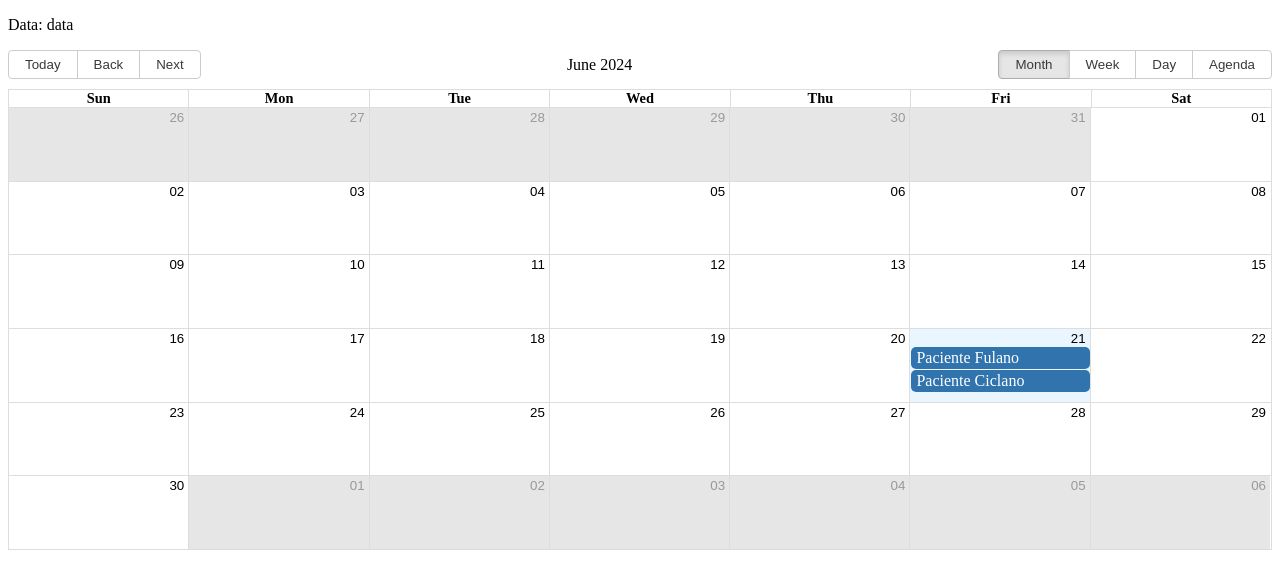
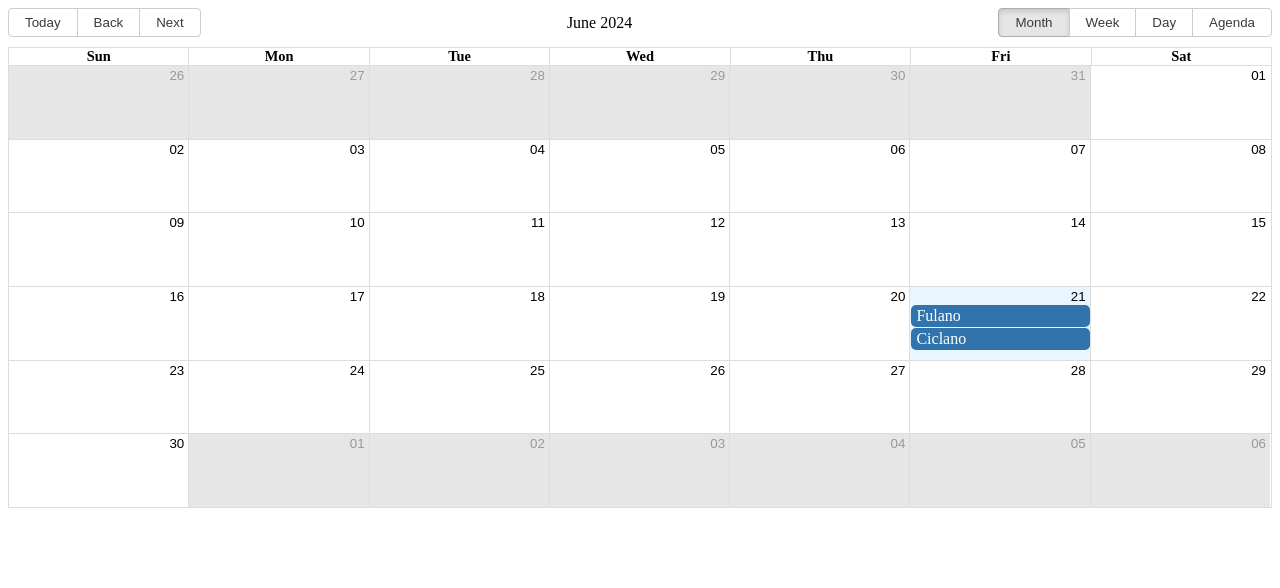
Before and after one commit to HumbertoFox/projeto-5-react, a Next.js app: page / in a window 1280 px wide. Shown: the top 588 px of the page. Built offline with nearby package versions, Linux system fonts and the light colour scheme.

Commit message:
update layaut pages

```diff
--- a/src/app/layout.tsx
+++ b/src/app/layout.tsx
@@ -11,9 +11,9 @@ export const metadata: Metadata = {
 
 export default function RootLayout({
   children,
-}: Readonly<{
+}: {
   children: React.ReactNode;
-}>) {
+}) {
   return (
     <html lang="en">
       <body className={inter.className}>{children}</body>
--- a/src/components/events.ts
+++ b/src/components/events.ts
@@ -3,19 +3,19 @@ const currentMonth = new Date().getMonth();
 const currentDay = new Date().getDate();
 export const eventsTest = [{
     id: 1,
-    title: 'Paciente Ciclano',
+    title: 'Ciclano',
     start: new Date(currentYear, currentMonth, currentDay, 14, 0),
     end: new Date(currentYear, currentMonth, currentDay, 14, 30),
-    desc: 'Paciente Doutora',
+    desc: 'Teste 1',
     color: '#90EE90',
     tipo: 'activity'
 },
 {
     id: 2,
-    title: 'Paciente Fulano',
+    title: 'Fulano',
     start: new Date(currentYear, currentMonth, currentDay, 7, 0),
     end: new Date(currentYear, currentMonth, currentDay, 7, 10),
-    desc: 'Paciente Doutor',
+    desc: 'Teste 2',
     color: '#3C91E6',
     tipo: 'activity'
 }];
--- a/src/pages/_app.tsx
+++ /dev/null
@@ -1,24 +0,0 @@
-import App, { AppContext, AppInitialProps, AppProps } from 'next/app';
-
-type AppOwnProps = { example: string };
-
-export default function MyApp({
-    Component,
-    pageProps,
-    example,
-}: AppProps & AppOwnProps) {
-    return (
-        <>
-            <p>Data: {example}</p>
-            <Component {...pageProps} />
-        </>
-    );
-};
-
-MyApp.getInitialProps = async (
-    context: AppContext
-): Promise<AppOwnProps & AppInitialProps> => {
-    const ctx = await App.getInitialProps(context)
-
-    return { ...ctx, example: 'data' }
-};
--- a/src/pages/_document.tsx
+++ /dev/null
@@ -1,13 +0,0 @@
-import { Html, Head, Main, NextScript } from 'next/document';
-
-export default function Document() {
-    return (
-        <Html>
-            <Head />
-            <body>
-                <Main />
-                <NextScript />
-            </body>
-        </Html>
-    );
-};
--- a/src/pages/index.tsx
+++ b/src/pages/index.tsx
@@ -1,5 +1,4 @@
 import React from "react";
-import widthDragAndDrop from "react-big-calendar/lib/addons/dragAndDrop";
 import "react-big-calendar/lib/css/react-big-calendar.css";
 import "react-big-calendar/lib/addons/dragAndDrop/styles.css";
 import { Calendar, dateFnsLocalizer } from 'react-big-calendar';
@@ -11,16 +10,17 @@ import enUS from 'date-fns/locale/en-US';
 import { eventsTest } from "@/components/events";
 
 const locales = {
-    'en-US': enUS,
-}
+    'en-US': enUS
+};
 
 const localizer = dateFnsLocalizer({
     format,
     parse,
     startOfWeek,
     getDay,
-    locales,
-})
+    locales
+});
+
 export default function AgendaPage() {
     return (
         <>
--- a/tsconfig.json
+++ b/tsconfig.json
@@ -1,6 +1,6 @@
 {
   "compilerOptions": {
-    "target": "ES2019",
+    "target": "ES2022",
     "lib": [
       "dom",
       "dom.iterable",
```
Also changed, not shown: package.json (+4 -4 lines), 2 other files (tests, documents, lock files or other folders).
